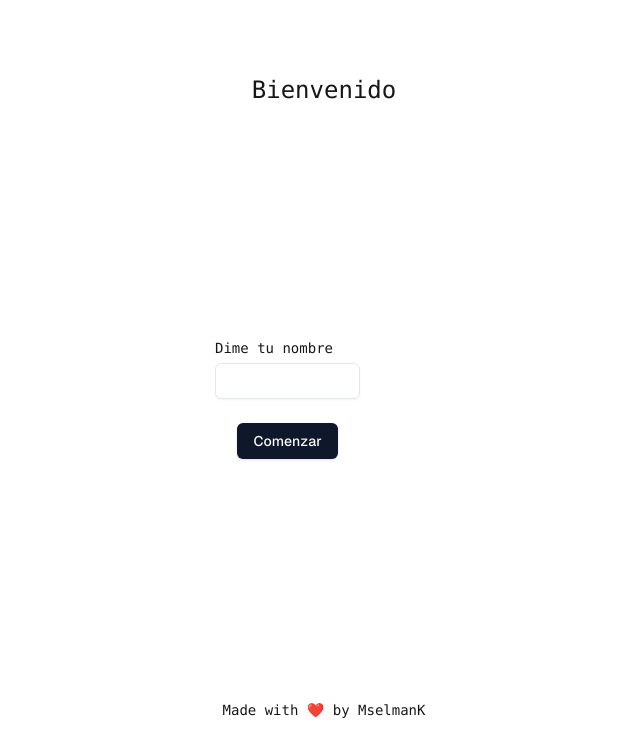
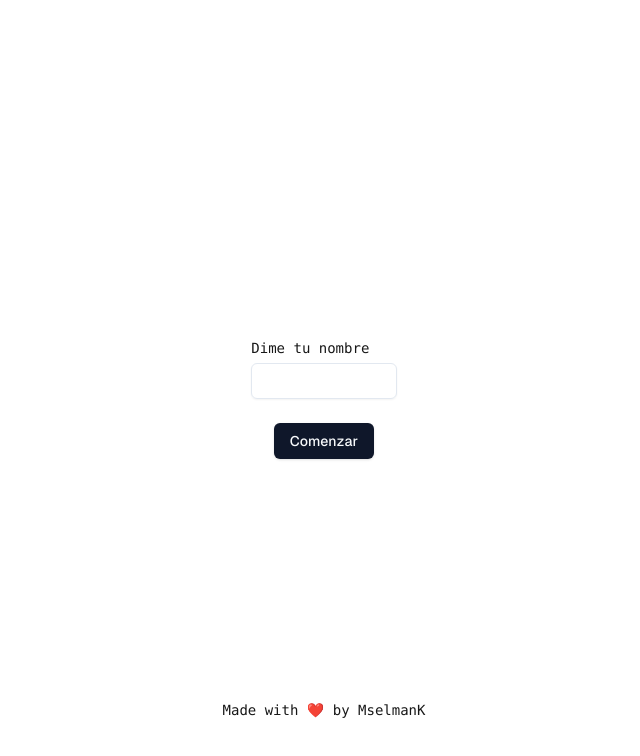
Before and after one commit to mselmank/MemorizeGame, a Next.js app: page / in a window 1280 px wide. Shown: the top 756 px of the page, without its empty margins (316-956 px from the left). Built offline with nearby package versions, Linux system fonts and the light colour scheme.

Commit message:
Fix: localStore to Swr custom hook

```diff
--- a/src/app/components/Board.tsx
+++ b/src/app/components/Board.tsx
@@ -26,6 +26,9 @@ const Board: FC<BoardProps> = () => {
   const [solved, setSolved] = useState<number[]>([]);
   const [hit, setHit] = useState<number>(0);
   const [miss, setMiss] = useState<number>(0);
+  const [imagesLoaded, setImagesLoaded] = useState<{
+    [url: string]: HTMLImageElement;
+  }>({});
 
   const generateDeck = (): Card[] => {
     const Cards =
@@ -41,6 +44,24 @@ const Board: FC<BoardProps> = () => {
       setCards(generateDeck());
     }
   }, [data, isLoadingSWR, error]);
+  useEffect(() => {
+    const preloadImages = async () => {
+      const loadedImages: { [url: string]: HTMLImageElement } = {};
+      await Promise.all(
+        cards.map(async (card) => {
+          const img = new Image();
+          img.src = card.url;
+          await new Promise((resolve) => {
+            img.onload = resolve;
+          });
+          loadedImages[card.url] = img;
+        })
+      );
+      setImagesLoaded(loadedImages);
+    };
+
+    preloadImages();
+  }, [cards]);
 
   const resetGame = () => {
     setCards(generateDeck());
--- a/src/app/components/PlayerNameInput.tsx
+++ b/src/app/components/PlayerNameInput.tsx
@@ -23,22 +23,16 @@ const FormSchema = z.object({
   }),
 });
 
-export function PlayerNameInput({
-  onSubmit,
-}: {
-  onSubmit: (username: string) => void;
-}) {
-  const [, saveName] = useLocalStorageName();
+export function PlayerNameInput() {
+  const [name, setName] = useLocalStorageName("name", "");
   const form = useForm<z.infer<typeof FormSchema>>({
     resolver: zodResolver(FormSchema),
     defaultValues: {
       username: "",
     },
   });
-
   function handleSubmit(data: z.infer<typeof FormSchema>) {
-    saveName(data.username);
-    onSubmit(data.username);
+    setName(data.username);
   }
 
   return (
--- a/src/app/hooks/useLocalStorageName.ts
+++ b/src/app/hooks/useLocalStorageName.ts
@@ -1,10 +1,16 @@
 import useSWR from "swr";
 
-function useCachedName() {
-  const { data: name, mutate: setName } = useSWR("userName", {
-    fallbackData: "",
+function useLocalStorageName(key: string, initialValue: any) {
+  const { data: name, mutate } = useSWR(key, {
+    fallbackData: initialValue,
+    revalidateOnFocus: false,
   });
+
+  const setName = (newName: string) => {
+    localStorage.setItem(key, newName);
+    mutate(newName);
+  };
 
   return [name, setName];
 }
-export default useCachedName;
+export default useLocalStorageName;
--- a/src/app/page.tsx
+++ b/src/app/page.tsx
@@ -1,12 +1,12 @@
 "use client";
 import { useState, useEffect } from "react";
 import { PlayerNameInput } from "./components/PlayerNameInput";
-import useCachedName from "./hooks/useLocalStorageName";
 import Board from "./components/Board";
+import useLocalStorageName from "./hooks/useLocalStorageName";
 
 export default function Home() {
-  const [name, setName] = useCachedName();
-  const [showNameInput, setShowNameInput] = useState(!name);
+  const [name] = useLocalStorageName("name", "");
+  const [showNameInput, setShowNameInput] = useState(true);
 
   useEffect(() => {
     if (name) {
@@ -17,17 +17,18 @@ export default function Home() {
   return (
     <div className="grid grid-rows-[20px_1fr_20px] items-center justify-items-center min-h-screen p-8 pb-20 gap-16 sm:p-20 font-[family-name:var(--font-geist-sans)]">
       <header>
-        <h3 className="text-2xl font-mono">{name || "Bienvenido"}</h3>{" "}
+        <h3 className="text-3xl font-mono">
+          {typeof name === "string" ? name : "Bienvenido"}
+        </h3>
       </header>
       <main className="flex flex-col gap-8 row-start-2 items-center sm:items-start">
-        {showNameInput && (
-          <div>
-            <PlayerNameInput onSubmit={setName} />{" "}
+        {showNameInput ? (
+          <div className="flex justify-center">
+            <PlayerNameInput />
           </div>
-        )}
-        {!showNameInput && (
+        ) : (
           <div className="flex gap-4 items-center flex-col sm:flex-row">
-            <div>
+            <div className="flexjustify-center">
               <Board data={[]} isLoading={false} />
             </div>
           </div>
```
